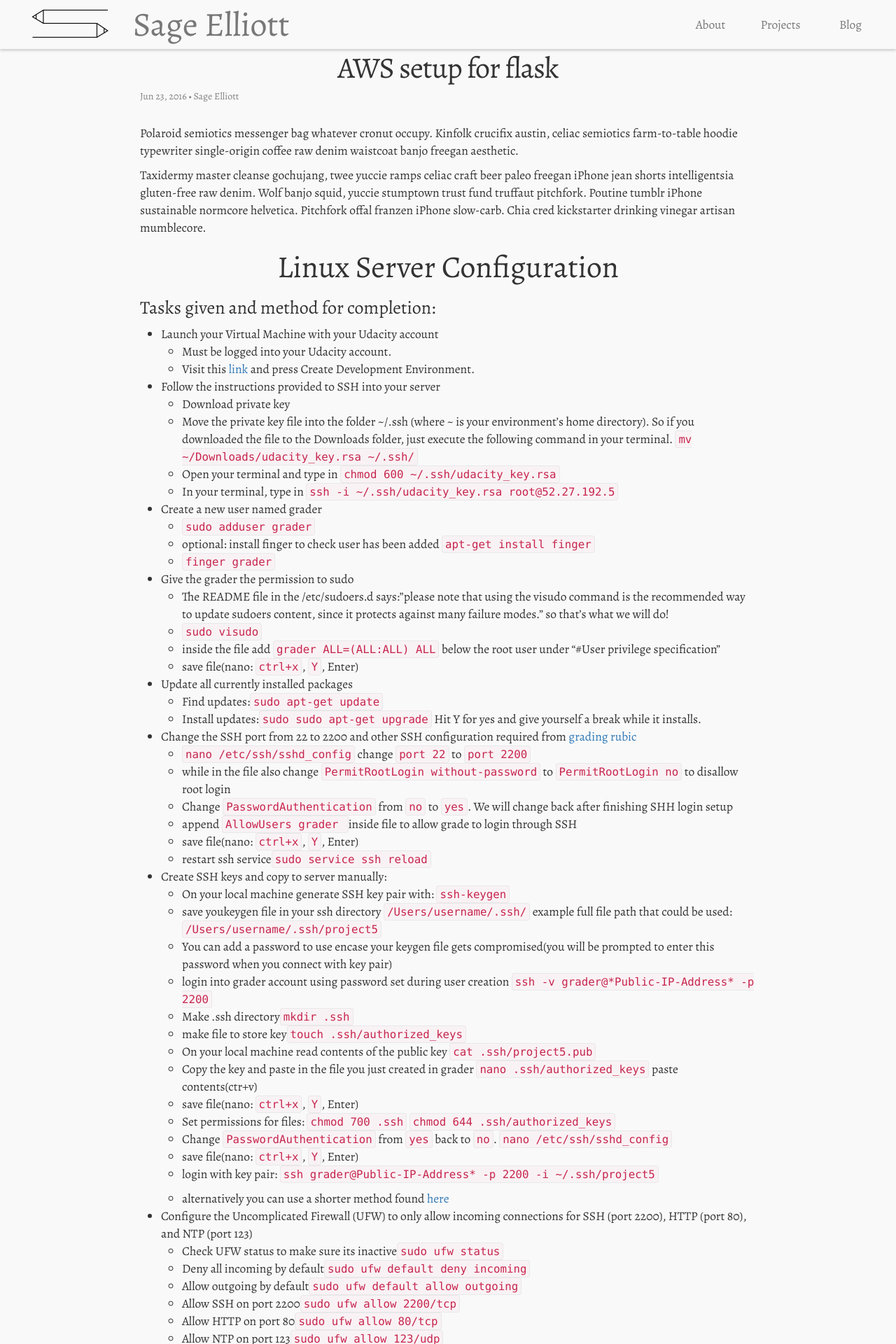
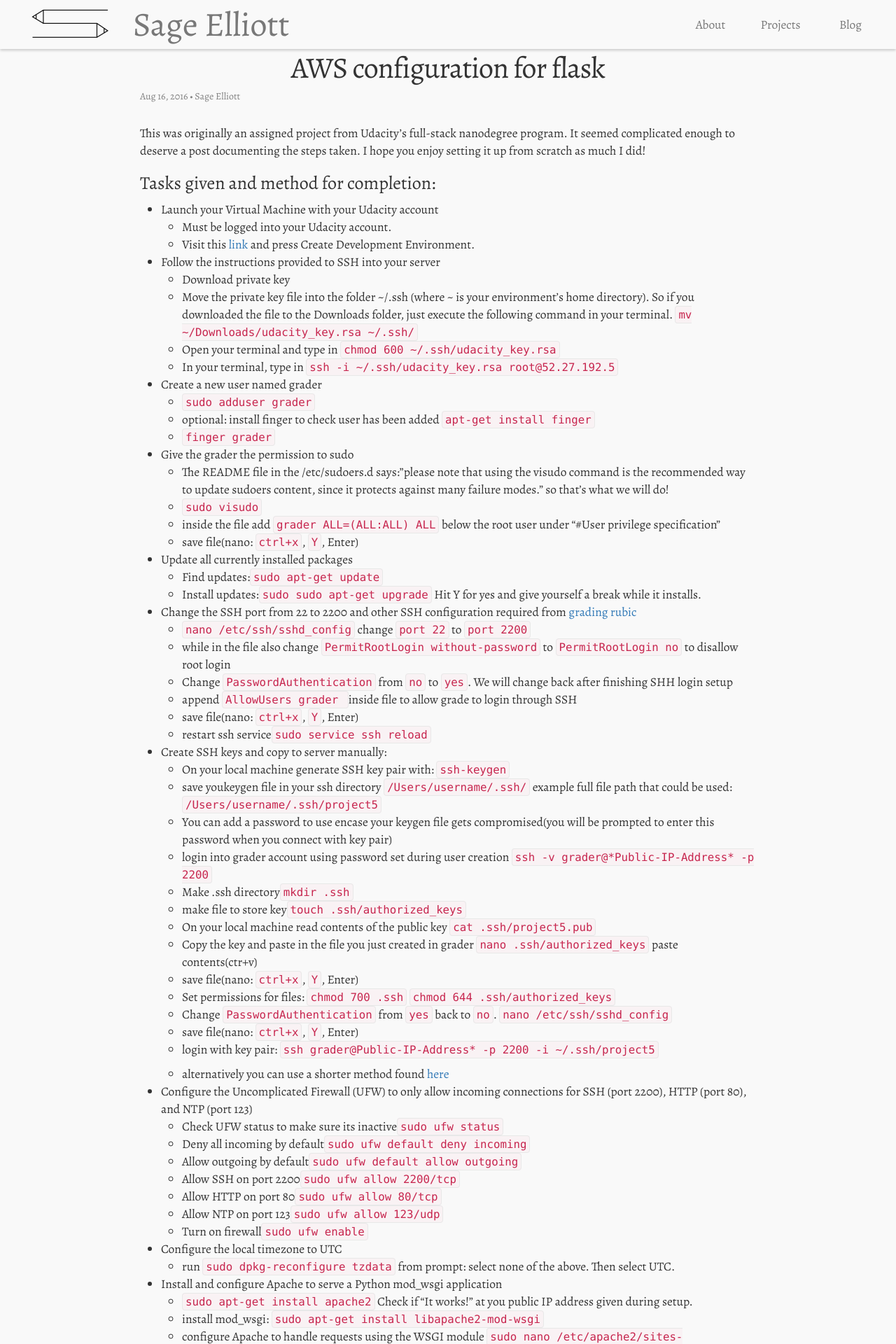
Before and after one commit to sagecodes/sage-blog, a Jekyll site: the page built from _posts/2016-06-24-post2-AWS-Flask_setup.markdown, in a window 1280 px wide. Shown: the top 1920 px of the page at 70% size. Built offline with Jekyll 4.4.1, drawn with Linux system fonts in a browser that asks for light colours; nearby versions of some CDN libraries; some web fonts are replaced.

Commit message:
Refactor: add featured to projecs in index. Edit AWS setup intro

```diff
--- a/_config.yml
+++ b/_config.yml
@@ -9,7 +9,7 @@
 title: Sage Elliott
 email: mailto:hello@sageelliott.com
 description: I make things.
-baseurl: '/sage-blog'
+# baseurl: '/sage-blog'
 url: "http://sageelliott.com" # the base hostname & protocol for your site
 twitter: https://twitter.com/sagecoder
 github: https://github.com/sageio
--- a/_posts/2016-06-24-AWS-Flask_setup.markdown
+++ b/_posts/2016-06-24-post2-AWS-Flask_setup.markdown
@@ -1,20 +1,14 @@
 ---
 layout: post
-title:  "AWS setup for flask"
-date:   2016-06-23
+title:  "AWS configuration for flask"
+date:   2016-08-16
 categories: post
 tags: aws flask python
 author: Sage Elliott
 published: true
 ---
 
-Polaroid semiotics messenger bag whatever cronut occupy. Kinfolk crucifix austin, celiac semiotics farm-to-table hoodie typewriter single-origin coffee raw denim waistcoat banjo freegan aesthetic.
-
- Taxidermy master cleanse gochujang, twee yuccie ramps celiac craft beer paleo freegan iPhone jean shorts intelligentsia gluten-free raw denim. Wolf banjo squid, yuccie stumptown trust fund truffaut pitchfork. Poutine tumblr iPhone sustainable normcore helvetica. Pitchfork offal franzen iPhone slow-carb. Chia cred kickstarter drinking vinegar artisan mumblecore.
-
-
-
-# Linux Server Configuration
+This was originally an assigned project from Udacity's full-stack nanodegree program. It seemed complicated enough to deserve a post documenting the steps taken. I hope you enjoy  setting it up from scratch as much I did!
 
 
 ### Tasks given and method for completion:
--- a/index.html
+++ b/index.html
@@ -74,7 +74,7 @@ layout: default
 
 <!-- Display projects -->
 <section id="projects">
-  <h1 class="section-header">Projects:</h1>
+  <h1 class="section-header">Featured Projects:</h1>
   <div class="row">
 
    <ul class="post-list">
```
Also changed, not shown: _posts/2016-09-18-post2-node-server.markdown (added, +9 -0 lines).
